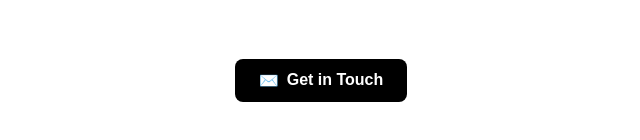
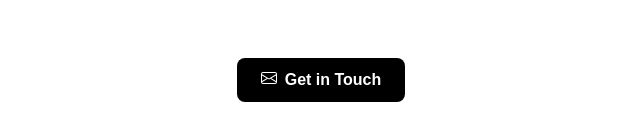
Before and after one commit to Ivansam-1996/notion-button, a plain HTML site: page index.html in a window 1280 px wide. Shown: the part 328-468 px from the top of the page, 319-959 px from the left. Drawn offline with Linux system fonts and the light colour scheme.

Commit message:
Replace text link with SVG icon for email contact

```diff
--- a/index.html
+++ b/index.html
@@ -35,7 +35,9 @@
 </head>
 <body>
   <a href="mailto:youremail@example.com" target="_blank">
-    <span>✉️</span> Get in Touch
+    <span><svg xmlns="http://www.w3.org/2000/svg" width="16" height="16" fill="currentColor" class="bi bi-envelope" viewBox="0 0 16 16">
+  <path d="M0 4a2 2 0 0 1 2-2h12a2 2 0 0 1 2 2v8a2 2 0 0 1-2 2H2a2 2 0 0 1-2-2zm2-1a1 1 0 0 0-1 1v.217l7 4.2 7-4.2V4a1 1 0 0 0-1-1zm13 2.383-4.708 2.825L15 11.105zm-.034 6.876-5.64-3.471L8 9.583l-1.326-.795-5.64 3.47A1 1 0 0 0 2 13h12a1 1 0 0 0 .966-.741M1 11.105l4.708-2.897L1 5.383z"/>
+</svg></span> Get in Touch
   </a>
 </body>
 </html>
```
